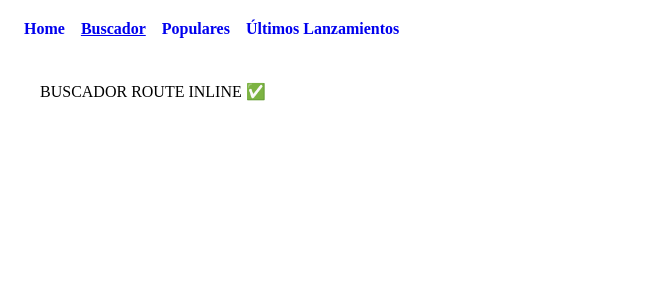
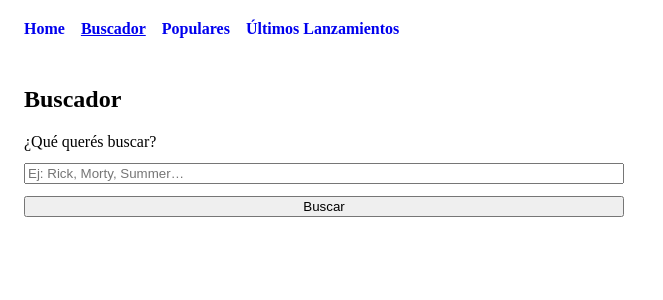
Before and after one commit to StefiAcevedo/tp-react-stefi-acevedo, a React (Vite) app: page /buscador in a window 1280 px wide. Shown: the top 300 px of the page, without its empty margins (0-663 px from the left). Built offline with nearby package versions, Linux system fonts and the light colour scheme.

Commit message:
feat: agregar componente Card y usarlo en Buscador

```diff
--- a/src/App.jsx
+++ b/src/App.jsx
@@ -1,2 +1,4 @@
 import AppRouter from "./router/Router";
-export default function App() { return <AppRouter />; }
+export default function App() {
+  return <AppRouter />;
+}
--- a/src/pages/Buscador.jsx
+++ b/src/pages/Buscador.jsx
@@ -1,4 +1,62 @@
+import { useState } from "react";
+
 export default function Buscador() {
-  console.log("Render Buscador :: rama detalle");
-  return <h1 style={{ padding: "2rem" }}>Buscador TEST 🔍</h1>;
+  const [query, setQuery] = useState("");
+  const [results, setResults] = useState([]);
+  const [loading, setLoading] = useState(false);
+  const [error, setError] = useState(null);
+
+  const handleSubmit = async (e) => {
+    e.preventDefault();
+    if (!query.trim()) return;
+
+    setLoading(true);
+    setError(null);
+    setResults([]);
+
+    try {
+      const res = await fetch(
+        `https://rickandmortyapi.com/api/character/?name=${encodeURIComponent(query)}`
+      );
+      if (!res.ok) throw new Error("Error en la búsqueda");
+      const data = await res.json();
+      setResults(data.results || []);
+      if (!data.results?.length) setError("No se encontraron resultados.");
+    } catch (err) {
+      setError("No se encontraron resultados.");
+    } finally {
+      setLoading(false);
+    }
+  };
+
+  return (
+    <section style={{ padding: "1rem" }}>
+      <h1>Buscador</h1>
+
+      <form onSubmit={handleSubmit} role="search" style={{ display: "grid", gap: ".75rem", maxWidth: 600 }}>
+        <label htmlFor="q">¿Qué querés buscar?</label>
+        <input
+          id="q"
+          type="search"
+          placeholder="Ej: Rick, Morty, Summer…"
+          value={query}
+          onChange={(e) => setQuery(e.target.value)}
+          autoComplete="off"
+        />
+        <button type="submit">Buscar</button>
+      </form>
+
+      <div style={{ marginTop: "1rem" }}>
+        {loading && <p>Cargando...</p>}
+        {error && !loading && <p>{error}</p>}
+        {!loading && !error && results.length > 0 && (
+          <ul>
+            {results.map((item) => (
+              <li key={item.id}>{item.name}</li>
+            ))}
+          </ul>
+        )}
+      </div>
+    </section>
+  );
 }
--- a/src/router/Router.jsx
+++ b/src/router/Router.jsx
@@ -12,7 +12,7 @@ function AppRouter() {
       <Routes>
         <Route path="/" element={<Home />} />
         <Route path="/populares" element={<Populares />} />
-        <Route path="/buscador" element={<div style={{padding:'2rem'}}>BUSCADOR ROUTE INLINE ✅</div>} />
+        <Route path="/buscador" element={<Buscador />} />
         <Route path="/detalle/:id" element={<Detalle />} />
 
         {/* --- DEBUG ROUTES --- */}
```
